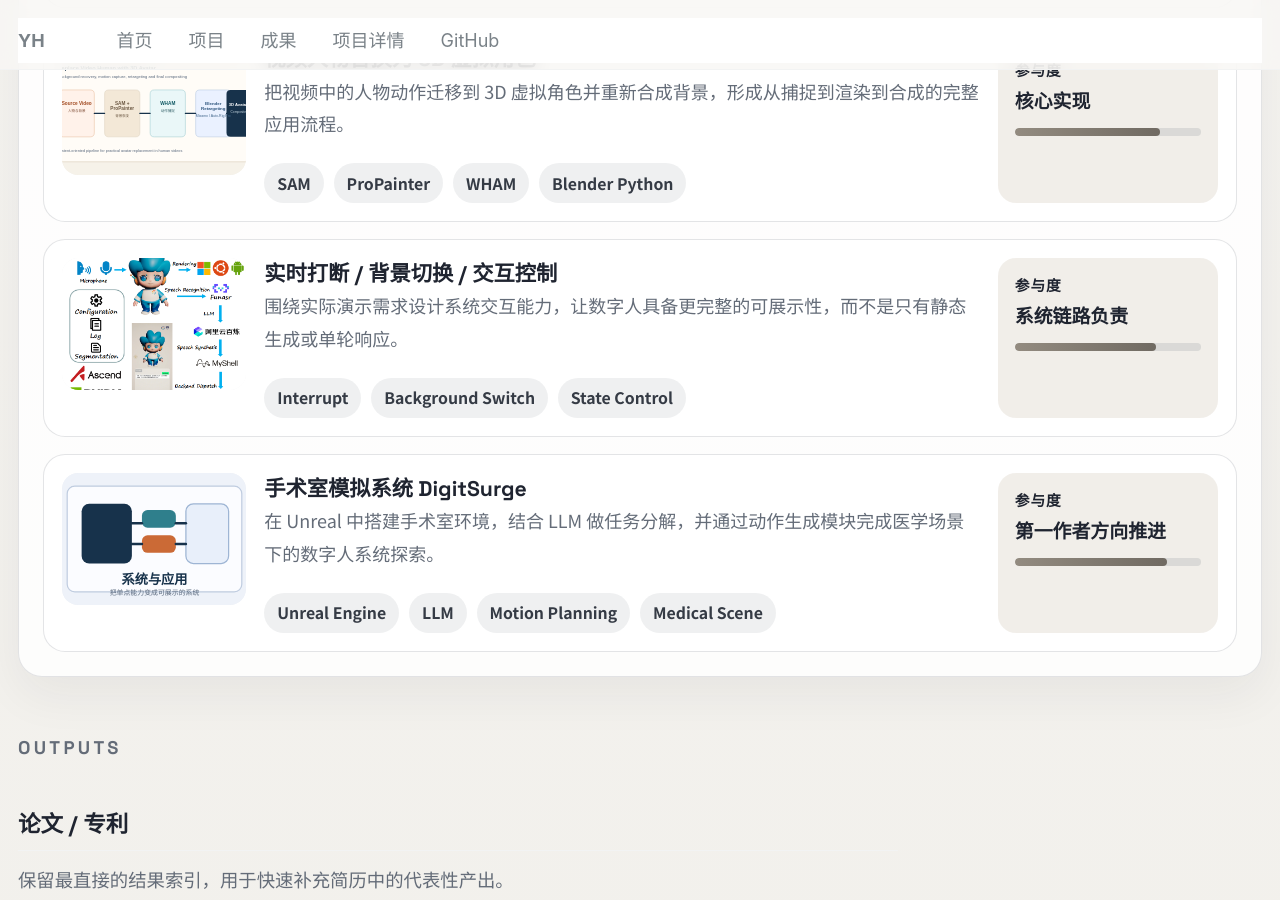
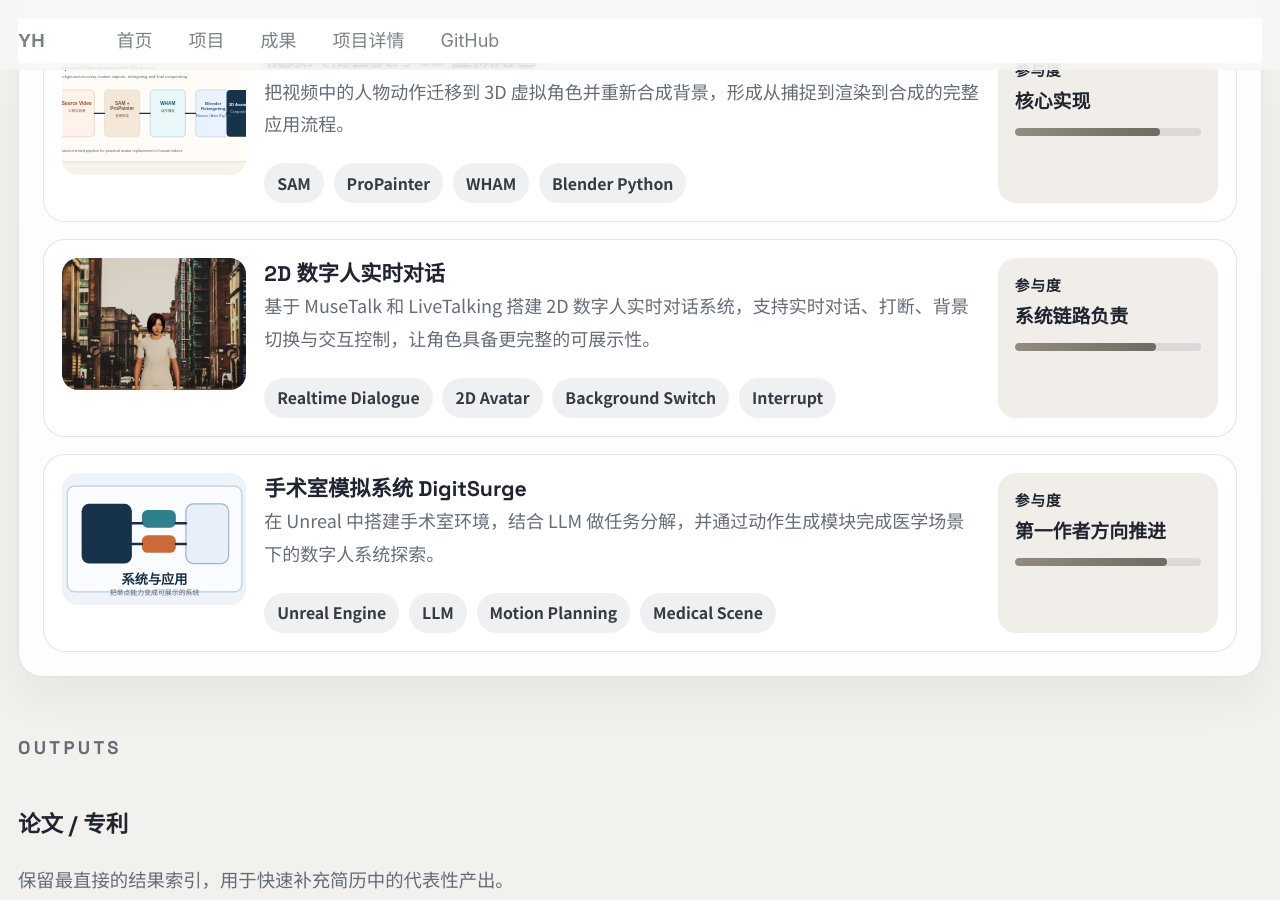
Before and after one commit to svitass/svitass.github.io, a Jekyll site: the page built from _pages/about.md, in a window 1280 px wide and 900 px high, scrolled down 1552 px. Built offline with Jekyll 4.4.1, drawn with Linux system fonts in a browser that asks for light colours.

Commit message:
Update 2D dialogue card cover

```diff
--- a/_pages/about.md
+++ b/_pages/about.md
@@ -296,12 +296,12 @@ redirect_from:
             link: "/portfolio/video-to-3d-avatar-replacement/"
           },
           {
-            title: "实时打断 / 背景切换 / 交互控制",
-            summary: "围绕实际演示需求设计系统交互能力，让数字人具备更完整的可展示性，而不是只有静态生成或单轮响应。",
+            title: "2D 数字人实时对话",
+            summary: "基于 MuseTalk 和 LiveTalking 搭建 2D 数字人实时对话系统，支持实时对话、打断、背景切换与交互控制，让角色具备更完整的可展示性。",
             involvement: "系统链路负责",
             level: 76,
-            tags: ["Interrupt", "Background Switch", "State Control"],
-            image: "/images/projects/chat-architecture.png"
+            tags: ["Realtime Dialogue", "2D Avatar", "Background Switch", "Interrupt"],
+            image: "/images/projects/2d-realtime-dialogue-cover.jpg"
           },
           {
             title: "手术室模拟系统 DigitSurge",
```
Also changed, not shown: images/projects/2d-realtime-dialogue-cover.jpg (added).
